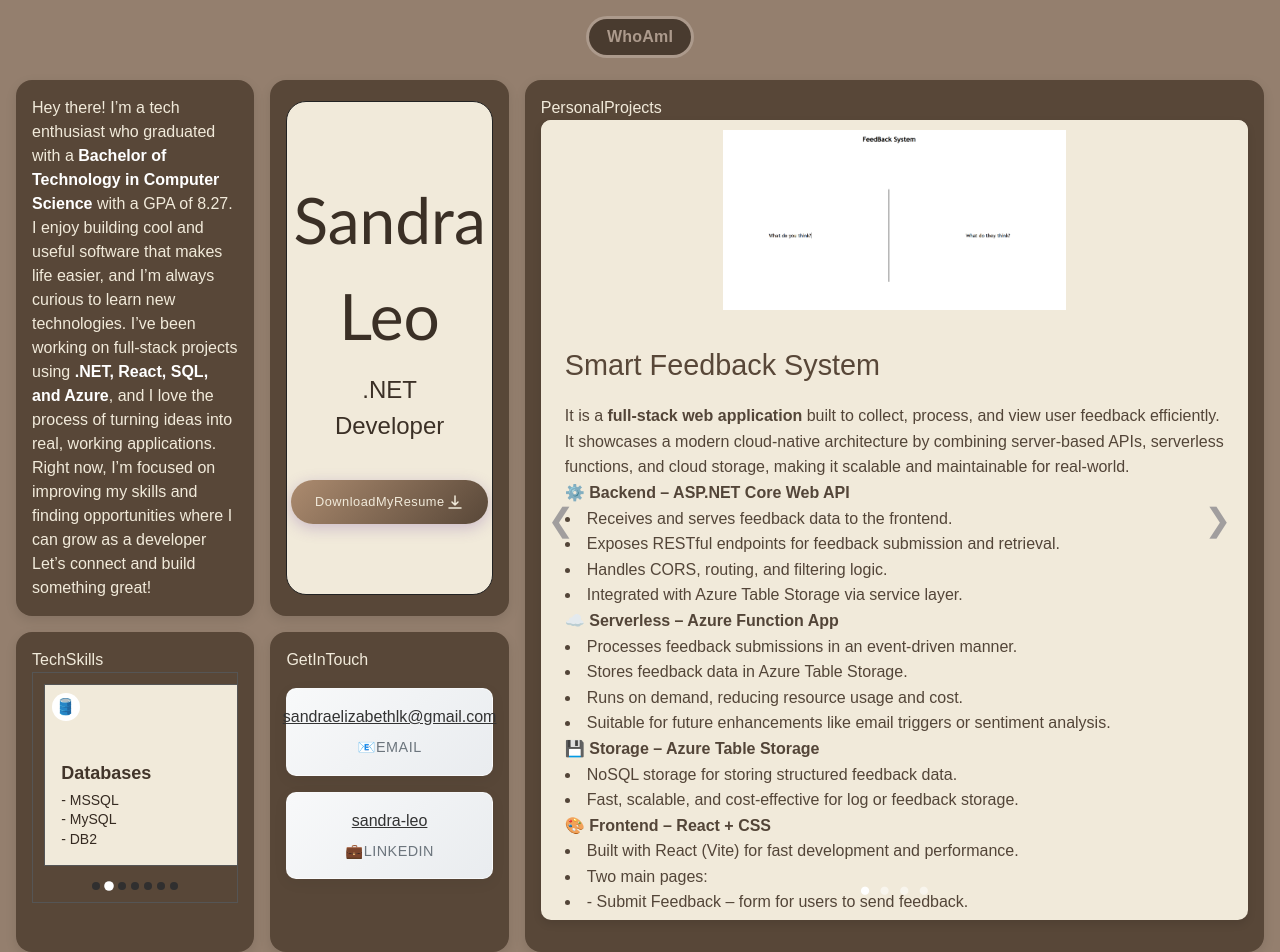
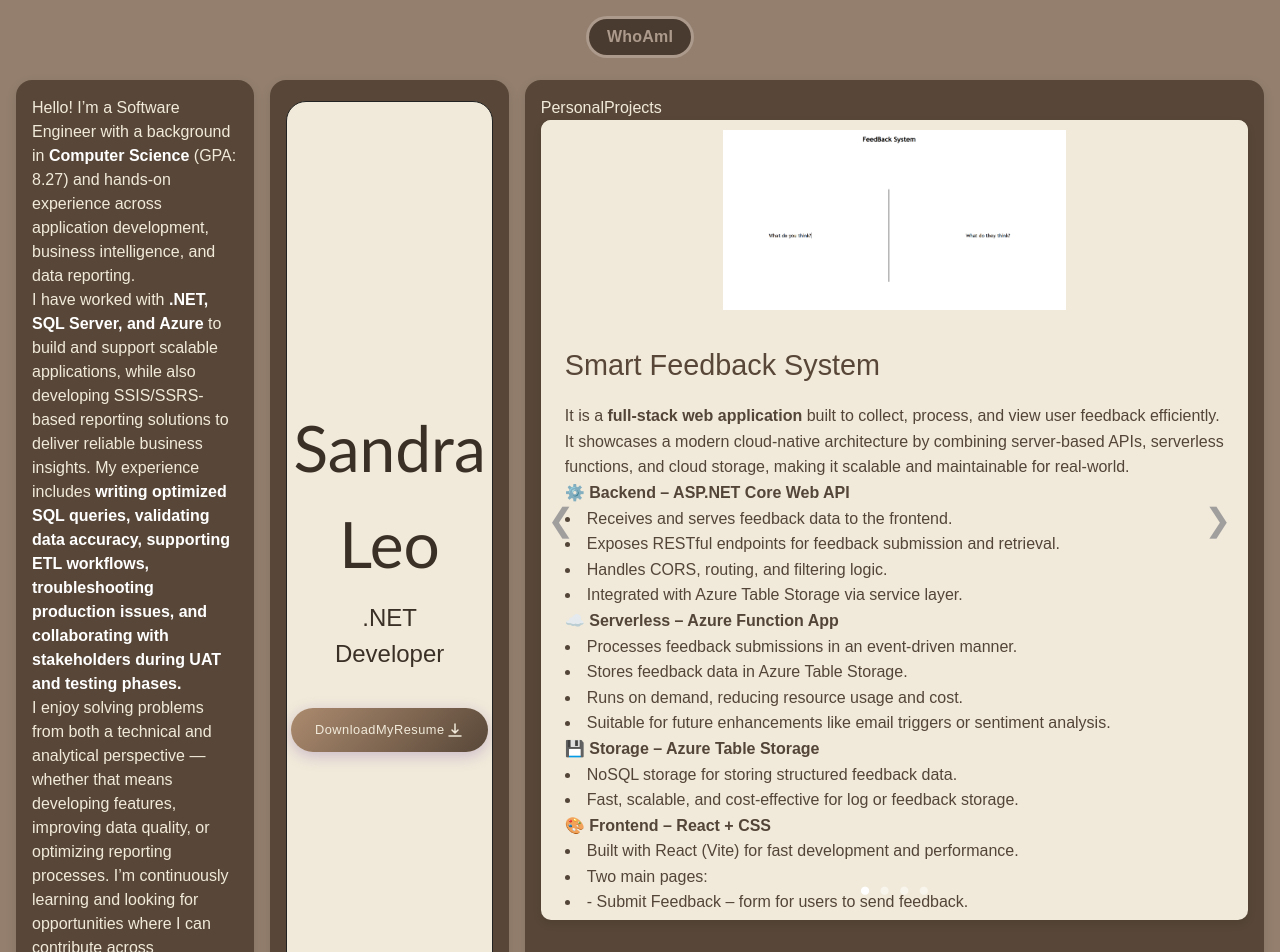
Before and after one commit to e-l-z-a/PortfolioSandra, a React (Vite) app: page / in a window 1280 px wide. Shown: the top 952 px of the page. Built offline with nearby package versions, Linux system fonts and the light colour scheme.

Commit message:
Update App.jsx
updated description

```diff
--- a/src/App.jsx
+++ b/src/App.jsx
@@ -27,6 +27,7 @@ function App() {
       {/* Navbar */}
       <nav className="navbar">
         <PillNav
+
           items={[
 
             { label: "WhoAmI", href: "#profile-description" }
@@ -48,12 +49,20 @@ function App() {
           >
 
             <p>
-              Hey there! I’m a tech enthusiast who graduated with a <span class="highlight">Bachelor of Technology in Computer Science</span> with  a GPA of 8.27. I enjoy building cool and
-              useful software that makes life easier, and I’m always curious to learn new technologies. I’ve been working on full-stack projects
-              using <span class="highlight">.NET, React, SQL, and Azure</span>, and I love the process of turning ideas into real, working applications.
+              Hello! I’m a Software Engineer with a background in <span class="highlight">Computer Science</span> (GPA: 8.27)
+              and hands-on experience across application development, business intelligence, and data reporting. </p>
 
-              <p>Right now, I’m focused on improving my skills and finding opportunities where I can grow as a developer</p>
-              <p>Let’s connect and build something great!</p></p>
+            <p>I have worked with <span class="highlight">.NET, SQL Server, and Azure </span>to build and support scalable applications,
+               while also developing
+               SSIS/SSRS-based reporting solutions to deliver reliable business insights. My experience includes <span class="highlight">
+               writing optimized SQL queries, validating data accuracy, supporting ETL workflows, troubleshooting production issues, and
+               collaborating with stakeholders during UAT and testing phases.</span></p>
+
+              <p>I enjoy solving problems from both a technical and analytical perspective — whether
+                that means developing features, improving data quality, or optimizing reporting processes.
+                I’m continuously learning and looking for opportunities where I can contribute across development, data, and support functions.</p>
+
+              <p>Let’s connect and build something great!</p>
           </section>
 
           <section
```
